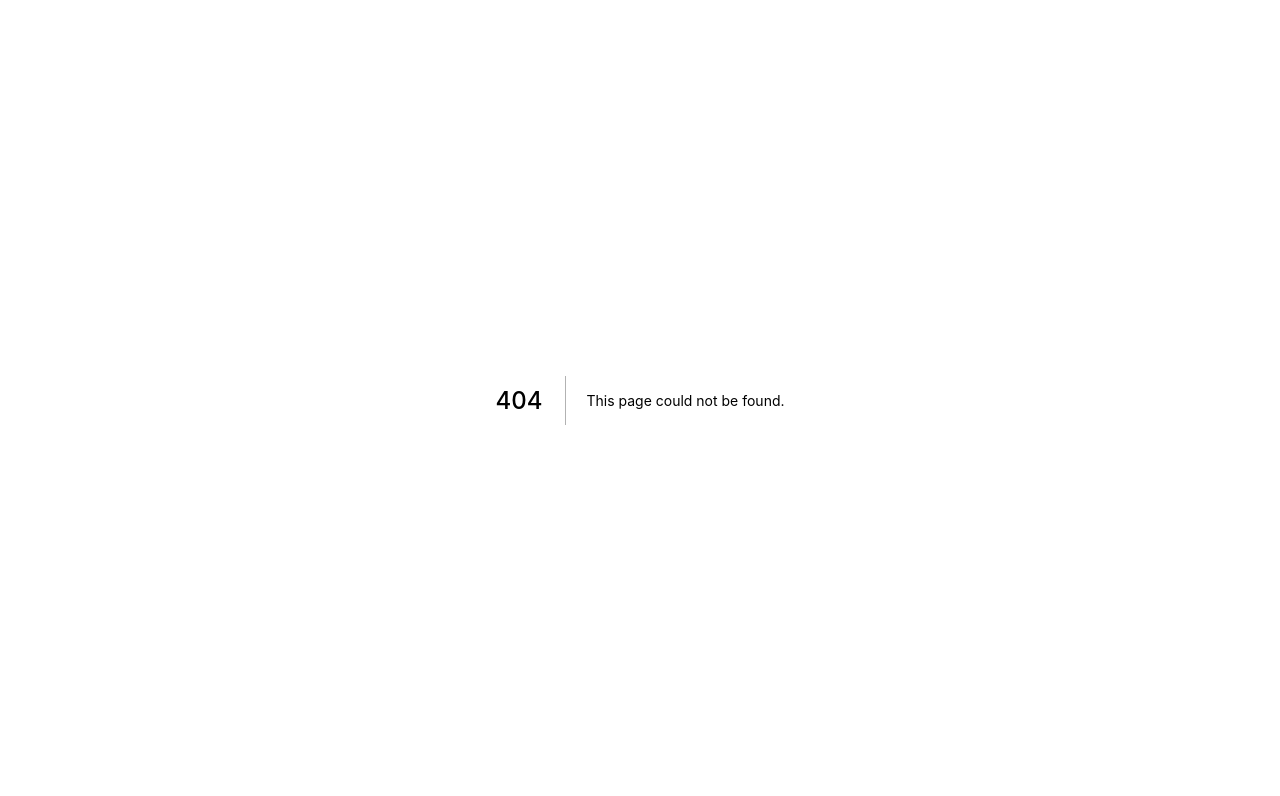
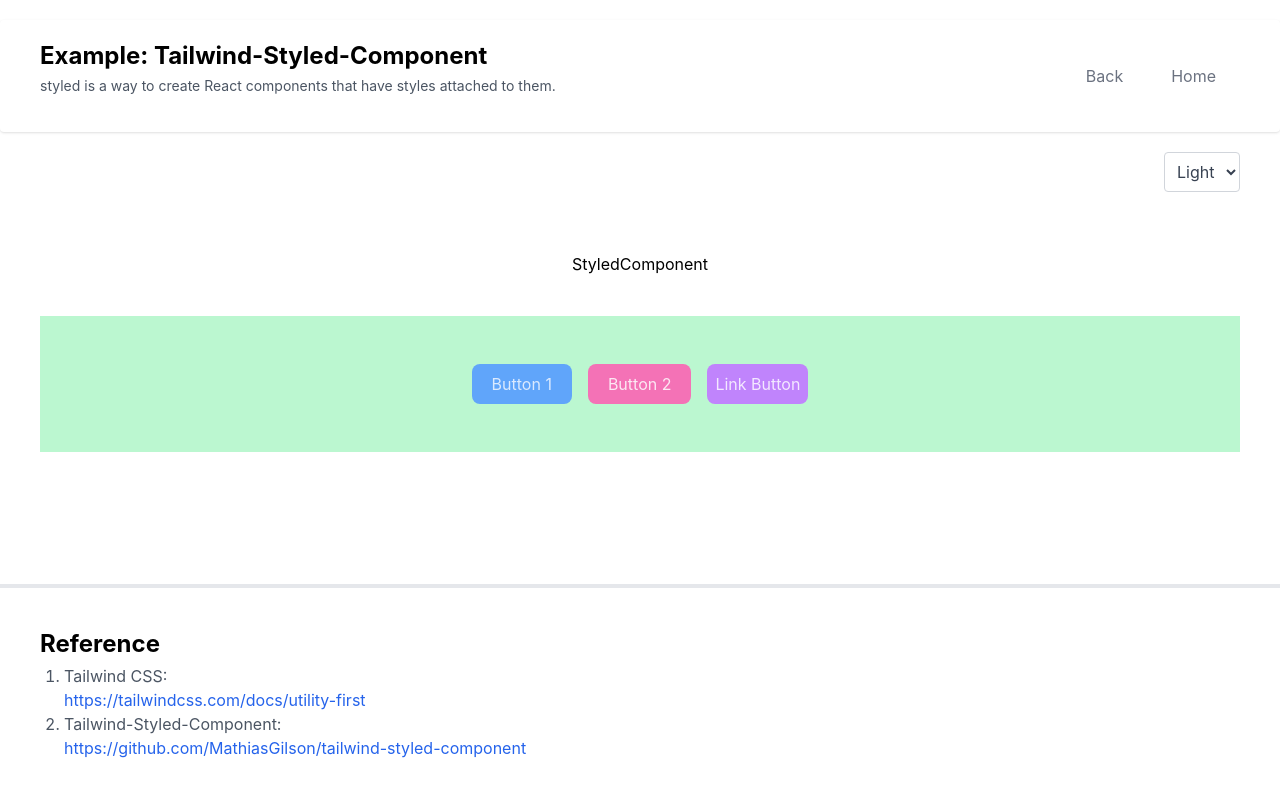
Before and after one commit to walkerchiu/nextjs-ts-starter-tailwindcss, a Next.js app: page /examples/tailwind-styled-components in a window 1280 px wide. Before the commit this address had no page. Shown: the top 796 px of the page. Built offline with nearby package versions, Linux system fonts and the light colour scheme; a web font is replaced by a local one.

Commit message:
Feat(Module): Add example of TailwindCSS
1. Add tailwind-styled-components.

```diff
--- a/package.json
+++ b/package.json
@@ -34,6 +34,7 @@
     "eslint": "8.13.0",
     "eslint-config-next": "12.1.5",
     "postcss": "^8.4.12",
+    "tailwind-styled-components": "^2.1.7",
     "tailwindcss": "^3.0.24",
     "typescript": "4.6.3"
   }
--- /dev/null
+++ b/src/pages/examples/tailwind-styled-components.tsx
@@ -0,0 +1,129 @@
+import type { NextPage } from 'next';
+import tw from "tailwind-styled-components"
+import Header from '../../modules/examples/Header';
+import Footer from '../../modules/examples/Footer';
+import ThemeSwitch from '../../modules/examples/providers/ThemeSwitch';
+
+interface ButtonProps {
+  $primary: boolean
+}
+
+const StyledComponent0 = tw.div`
+  flex
+  items-center
+  justify-center
+  w-full
+  p-10
+`
+const StyledComponent1 = tw(StyledComponent0)`
+  bg-green-200
+`
+
+const Button = tw.button<ButtonProps>`
+  h-10
+  m-2
+  px-5
+  transition-colors
+  duration-150
+  rounded-lg
+  focus:shadow-outline
+  ${(p: { $primary: boolean; }) => (
+    p.$primary
+    ?
+      "text-blue-100 bg-blue-400 hover:bg-blue-600 active:bg-blue-800"
+    :
+      "text-pink-100 bg-pink-400 hover:bg-pink-600 active:bg-pink-800"
+  )}
+`
+
+const LinkButton = tw.button`
+  inline-flex
+  items-center
+  m-2
+  p-2
+  transition-colors
+  duration-150
+  rounded-lg
+  focus:shadow-outline
+  text-purple-100
+  bg-purple-400
+  hover:bg-purple-600
+  active:bg-purple-800
+`
+
+const TailwindStyledComponentPage: NextPage = () => {
+  return (
+    <div
+      className="flex flex-col h-screen"
+    >
+      <Header
+        title="Tailwind-Styled-Component"
+        description="styled is a way to create React components that have styles attached to them."
+      />
+      <main
+        className="mb-auto px-10"
+      >
+        <div
+          className="w-full flex justify-end mb-5"
+        >
+          <ThemeSwitch />
+        </div>
+
+        <StyledComponent0>
+          StyledComponent
+        </StyledComponent0>
+        <StyledComponent1>
+          <Button
+            $primary={true}
+          >
+            Button 1
+          </Button>
+          <Button
+            $primary={false}
+          >
+            Button 2
+          </Button>
+          <LinkButton
+            $as="a"
+            href="#"
+          >
+            Link Button
+          </LinkButton>
+        </StyledComponent1>
+      </main>
+      <Footer>
+        <ol
+          style={{
+            listStyleType: "number"
+          }}
+          className="pl-6"
+        >
+          <li>
+            Tailwind CSS:<br />
+            <a
+              href="https://tailwindcss.com/docs/utility-first"
+              target="_blank"
+              rel="noreferrer noopener"
+              className="text-blue-600 dark:text-blue-300 hover:underline hover:text-blue-600 focus:text-blue-600 dark:hover:text-yellow-200 dark:focus:text-yellow-200"
+            >
+              https://tailwindcss.com/docs/utility-first
+            </a>
+          </li>
+          <li>
+            Tailwind-Styled-Component:<br />
+            <a
+              href="https://github.com/MathiasGilson/tailwind-styled-component"
+              target="_blank"
+              rel="noreferrer noopener"
+              className="text-blue-600 dark:text-blue-300 hover:underline hover:text-blue-600 focus:text-blue-600 dark:hover:text-yellow-200 dark:focus:text-yellow-200"
+            >
+              https://github.com/MathiasGilson/tailwind-styled-component
+            </a>
+          </li>
+        </ol>
+      </Footer>
+    </div>
+  )
+}
+
+export default TailwindStyledComponentPage
--- a/src/pages/index.tsx
+++ b/src/pages/index.tsx
@@ -177,6 +177,17 @@ const Home: NextPage = () => {
                   </a>
                 </Link>
               </li>
+              <li>
+                <Link
+                  href="/examples/tailwind-styled-components"
+                >
+                  <a
+                    className="text-blue-700 dark:text-blue-300 hover:underline hover:text-blue-600 focus:text-blue-600 dark:hover:text-yellow-200 dark:focus:text-yellow-200"
+                  >
+                    Tailwind-Styled-Component
+                  </a>
+                </Link>
+              </li>
             </ol>
           </article>
           <article>
```
